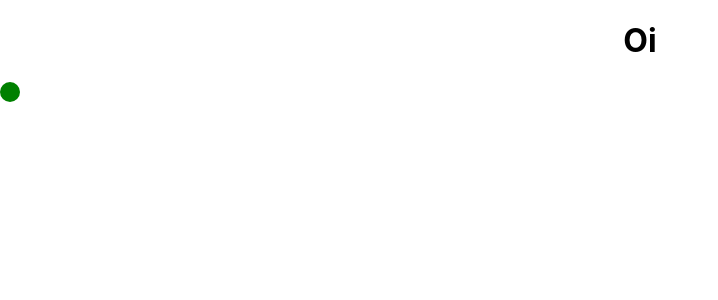
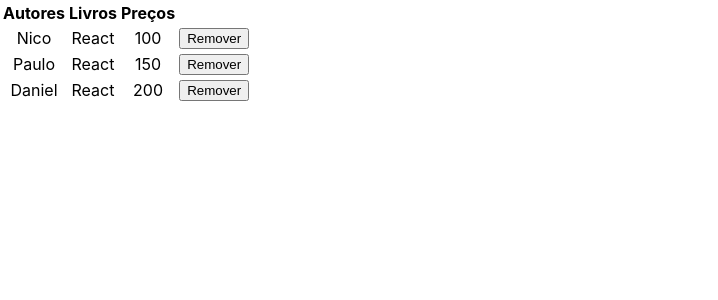
Before and after one commit to sandrooscar/react_parte1, a React (Create React App) app in the folder curso-react-alura/: page / in a window 1280 px wide. Shown: the top 300 px of the page, without its empty margins (0-718 px from the left). Built offline with nearby package versions, Linux system fonts and the light colour scheme.

Commit message:
AULA02 - Usando components - Primeiro componente

```diff
--- a/curso-react-alura/src/App.js
+++ b/curso-react-alura/src/App.js
@@ -1,12 +1,10 @@
 import React from 'react';
-import logo from './logo.svg';
 import './App.css';
-
+import Tabela from './Tabela';
 function App() {
   return (
     <div className="App">
-      <h1>Oi</h1>
-      <div className="App-Circulo-Mais-Opcoes"/>
+      <Tabela/>
     </div>
   );
 }
--- /dev/null
+++ b/curso-react-alura/src/Tabela.js
@@ -0,0 +1,51 @@
+import React, { Component } from 'react';
+
+const TableHead = () => {
+    return(
+        <thead>
+        <tr>
+          <th>Autores</th>
+          <th>Livros</th>
+          <th>Preços</th>
+        </tr>
+      </thead>
+    );
+}
+
+const TableBody = () => {
+    return(
+      <tbody>
+        <tr>
+          <td>Nico</td>
+          <td>React</td>
+          <td>100</td>
+          <td><button>Remover</button></td>
+        </tr>
+        <tr>
+          <td>Paulo</td>
+          <td>React</td>
+          <td>150</td>
+          <td><button>Remover</button></td>
+        </tr>
+        <tr>
+          <td>Daniel</td>
+          <td>React</td>
+          <td>200</td>
+          <td><button>Remover</button></td>
+        </tr>
+      </tbody>
+    );
+}
+
+class Tabela extends Component {
+    render(){
+        return (
+        <table>
+            <TableHead/>
+            <TableBody/>
+          </table>
+        );
+    }
+}
+
+export default Tabela;
```
